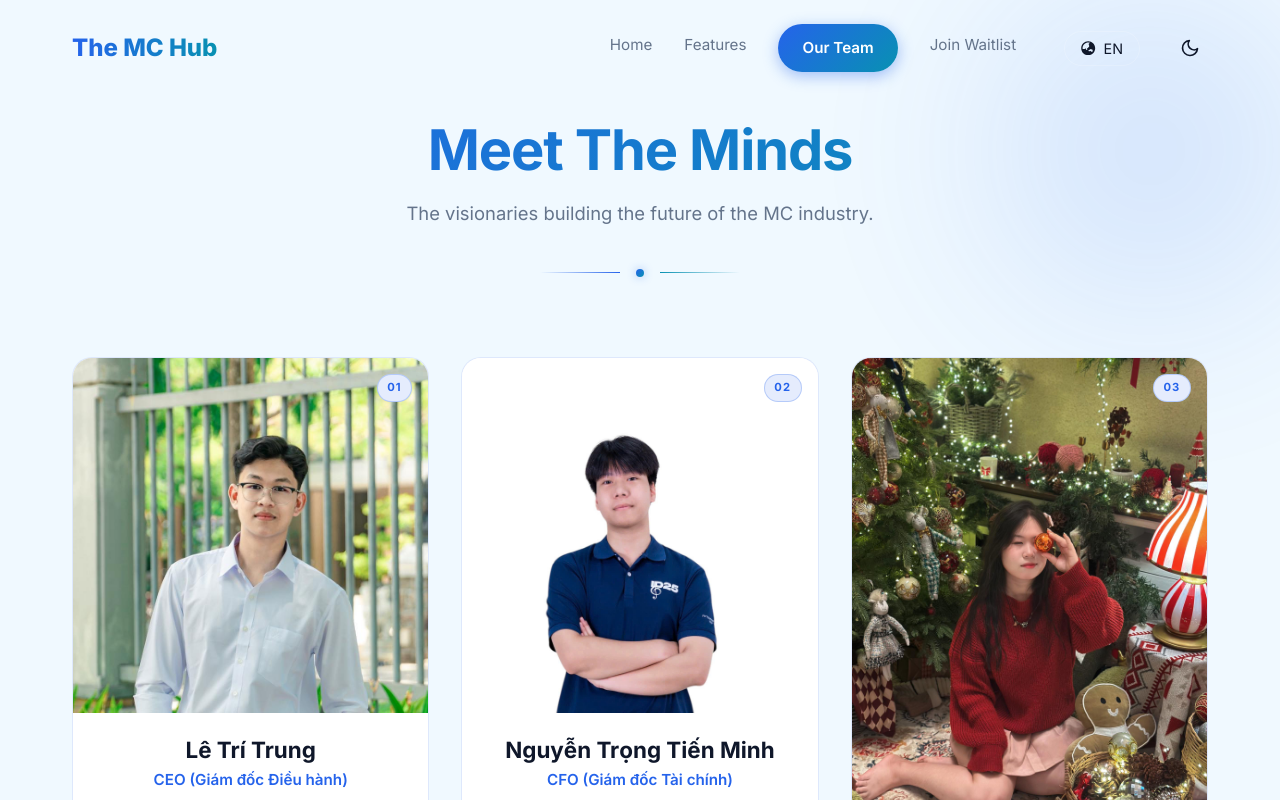
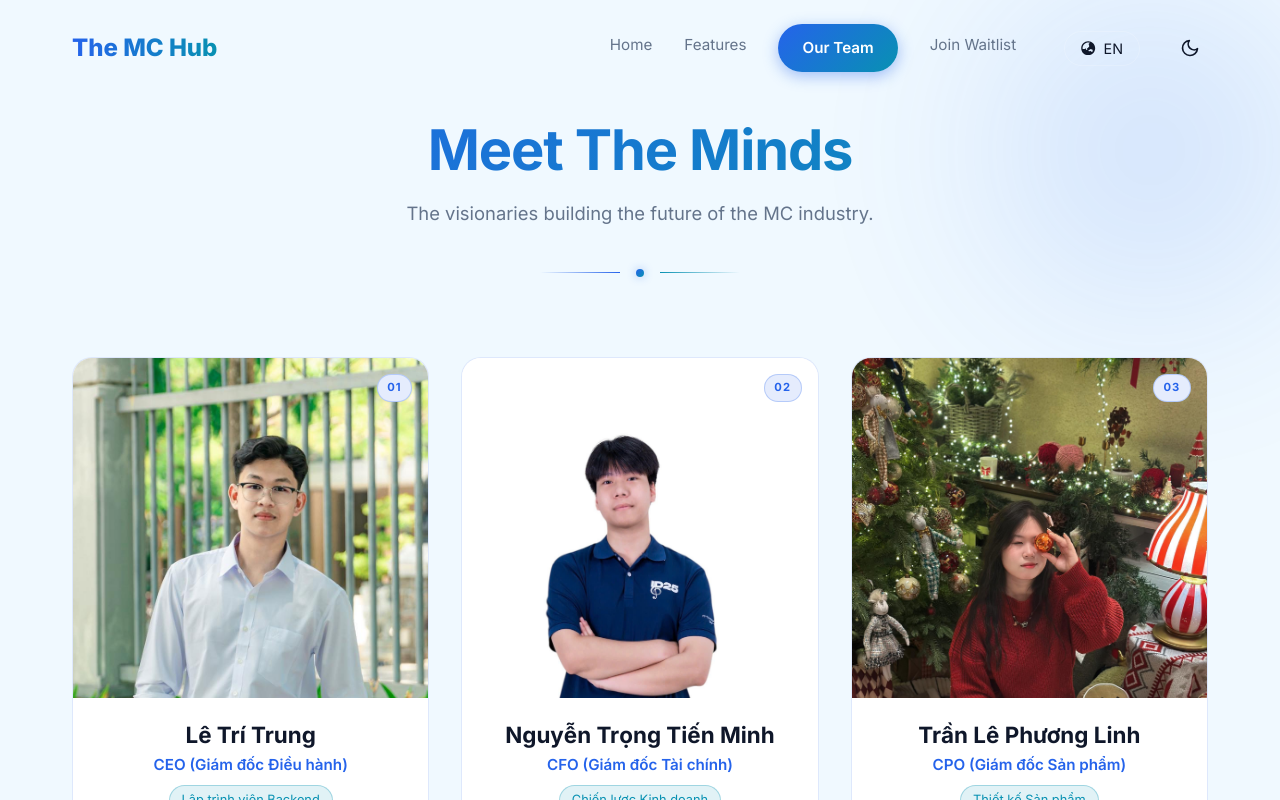
Before and after one commit to The-MC-Hub/The-MC-Hub_LandingPage, a React (Vite) app: page /team in a window 1280 px wide. Shown: the top 800 px of the page. Built offline with nearby package versions, Linux system fonts and the light colour scheme.

Commit message:
update home

```diff
--- a/src/components/sections/Hero/index.jsx
+++ b/src/components/sections/Hero/index.jsx
@@ -29,7 +29,7 @@ const Hero = () => {
           transition={{ duration: 0.6, ease: [0.22, 1, 0.36, 1] }}
         >
           <span className="hero-badge-dot" />
-          Nền tảng MC hàng đầu Việt Nam
+          {t('hero_badge')}
         </motion.div>
 
         {/* Title */}
--- a/src/components/sections/SubscriptionForm/index.jsx
+++ b/src/components/sections/SubscriptionForm/index.jsx
@@ -104,7 +104,7 @@ const SubscriptionForm = () => {
 
           <div className="sub-counter">
             <span className="sub-counter-number gold-number">{totalUsers}</span>
-            <span className="sub-counter-label">người đã đăng ký</span>
+            <span className="sub-counter-label">{t('subscribers_label')}</span>
           </div>
         </motion.div>
 
@@ -141,7 +141,7 @@ const SubscriptionForm = () => {
             </div>
 
             <div className="sub-form-group">
-              <label className="sub-label">Vai trò</label>
+              <label className="sub-label">{t('role_label')}</label>
               <select name="role" value={formData.role} onChange={handleChange}>
                 <option value="MC">{t('i_am_mc') || 'I am an MC'}</option>
                 <option value="Client">{t('i_hire_mcs') || 'I hire MCs'}</option>
--- a/src/i18n.js
+++ b/src/i18n.js
@@ -95,7 +95,11 @@ const resources = {
       "feat_bridge_desc_post": " to reach thousands of clients.\"",
       "feat_stat_score": "AI score required",
       "feat_stat_clients": "Clients reached",
-      "feat_stat_opps": "Opportunities to shine"
+      "feat_stat_opps": "Opportunities to shine",
+
+      "hero_badge": "Vietnam's #1 MC Platform",
+      "subscribers_label": "registered users",
+      "role_label": "Role"
     }
   },
   vi: {
@@ -188,7 +192,11 @@ const resources = {
       "feat_bridge_desc_post": " tiếp cận hàng ngàn khách hàng.\"",
       "feat_stat_score": "Điểm AI cần đạt",
       "feat_stat_clients": "Khách hàng tiếp cận",
-      "feat_stat_opps": "Cơ hội tỏa sáng"
+      "feat_stat_opps": "Cơ hội tỏa sáng",
+
+      "hero_badge": "Nền tảng MC hàng đầu Việt Nam",
+      "subscribers_label": "người đã đăng ký",
+      "role_label": "Vai trò"
     }
   }
 };
--- a/src/pages/Team/Team.css
+++ b/src/pages/Team/Team.css
@@ -121,6 +121,10 @@
     display: grid;
     grid-template-columns: repeat(3, 1fr);
     gap: 2rem;
+    align-items: start;
+    /* let cards naturally sit at their offset position */
+    padding-bottom: 40px;
+    /* extra room for the downward-shifted cards */
 }
 
 /* ===== CARD ===== */
@@ -132,6 +136,24 @@
     overflow: hidden;
     cursor: pointer;
     transition: transform 0.35s ease, box-shadow 0.35s ease, border-color 0.35s ease;
+}
+
+/* Stagger: odd cards (1st, 3rd, 5th…) shift UP, even cards shift DOWN */
+.team-card:nth-child(odd) {
+    transform: translateY(-30px);
+}
+
+.team-card:nth-child(even) {
+    transform: translateY(30px);
+}
+
+/* Keep hover effect on top of the stagger offset */
+.team-card:nth-child(odd):hover {
+    transform: translateY(calc(-30px - 8px));
+}
+
+.team-card:nth-child(even):hover {
+    transform: translateY(calc(30px - 8px));
 }
 
 .team-card::before {
@@ -176,16 +198,21 @@
     backdrop-filter: blur(8px);
 }
 
-/* ===== IMAGE SECTION (original frame style) ===== */
+/* ===== IMAGE SECTION ===== */
 .member-image-wrapper {
     position: relative;
     overflow: hidden;
+    height: 340px;
+    /* fixed height → all images same size */
 }
 
 .member-image {
     width: 100%;
-    height: auto;
-    object-fit: contain;
+    height: 100%;
+    object-fit: cover;
+    /* fill the frame, crop if needed */
+    object-position: top;
+    /* keep faces visible */
     display: block;
     transition: transform 0.5s ease;
 }
@@ -341,6 +368,17 @@
         grid-template-columns: repeat(2, 1fr);
     }
 
+    /* Remove stagger on tablet — not enough horizontal room */
+    .team-card:nth-child(odd),
+    .team-card:nth-child(even) {
+        transform: translateY(0);
+    }
+
+    .team-card:nth-child(odd):hover,
+    .team-card:nth-child(even):hover {
+        transform: translateY(-8px);
+    }
+
     .team-stats {
         gap: 2.5rem;
     }
--- a/src/pages/Team/index.jsx
+++ b/src/pages/Team/index.jsx
@@ -70,7 +70,6 @@ const Team = () => {
                             key={member.id}
                             className="team-card"
                             variants={cardVariants}
-                            whileHover={{ y: -8, transition: { duration: 0.3 } }}
                         >
                             {/* Index badge */}
                             <span className="card-number">
```
